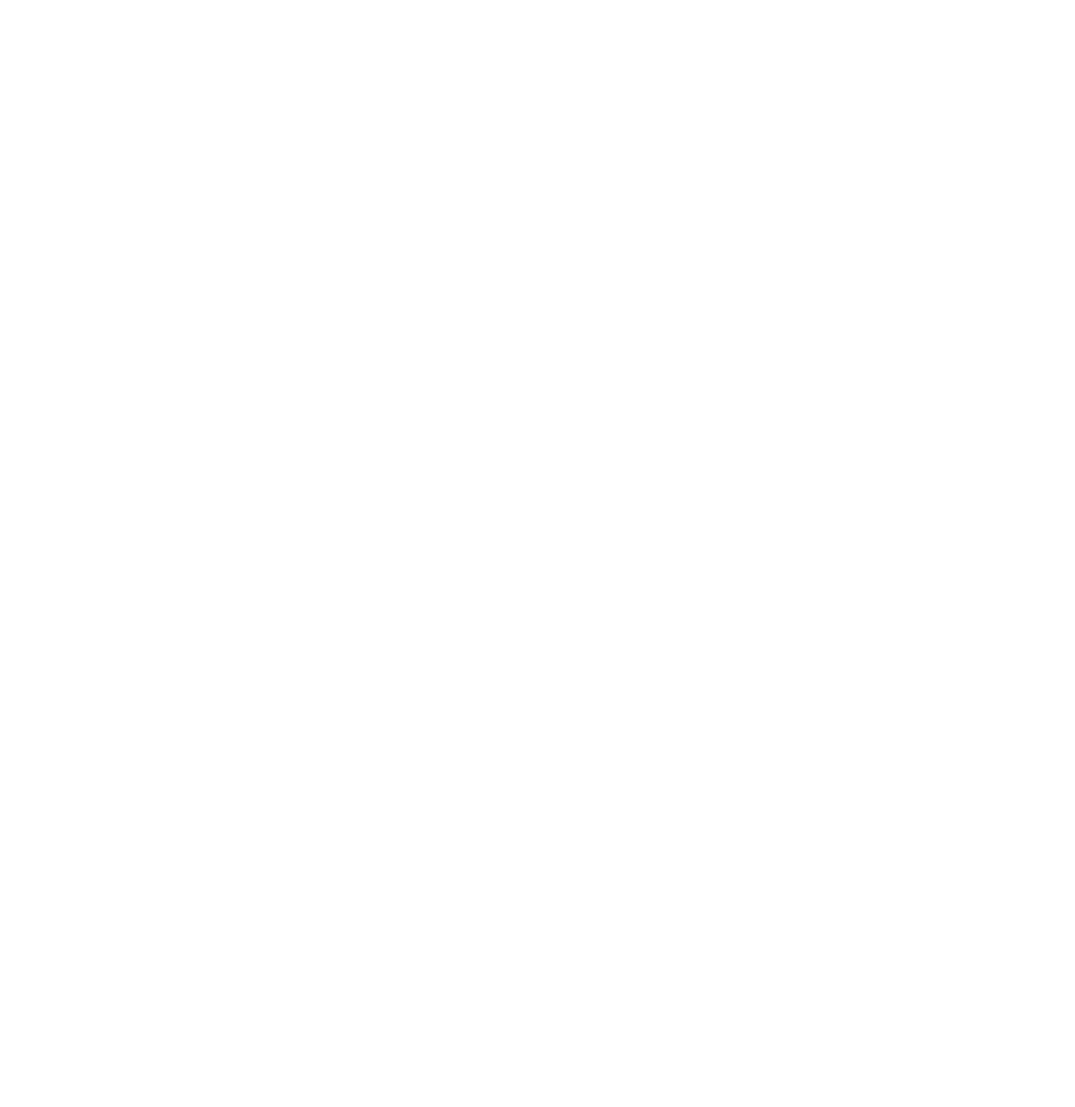
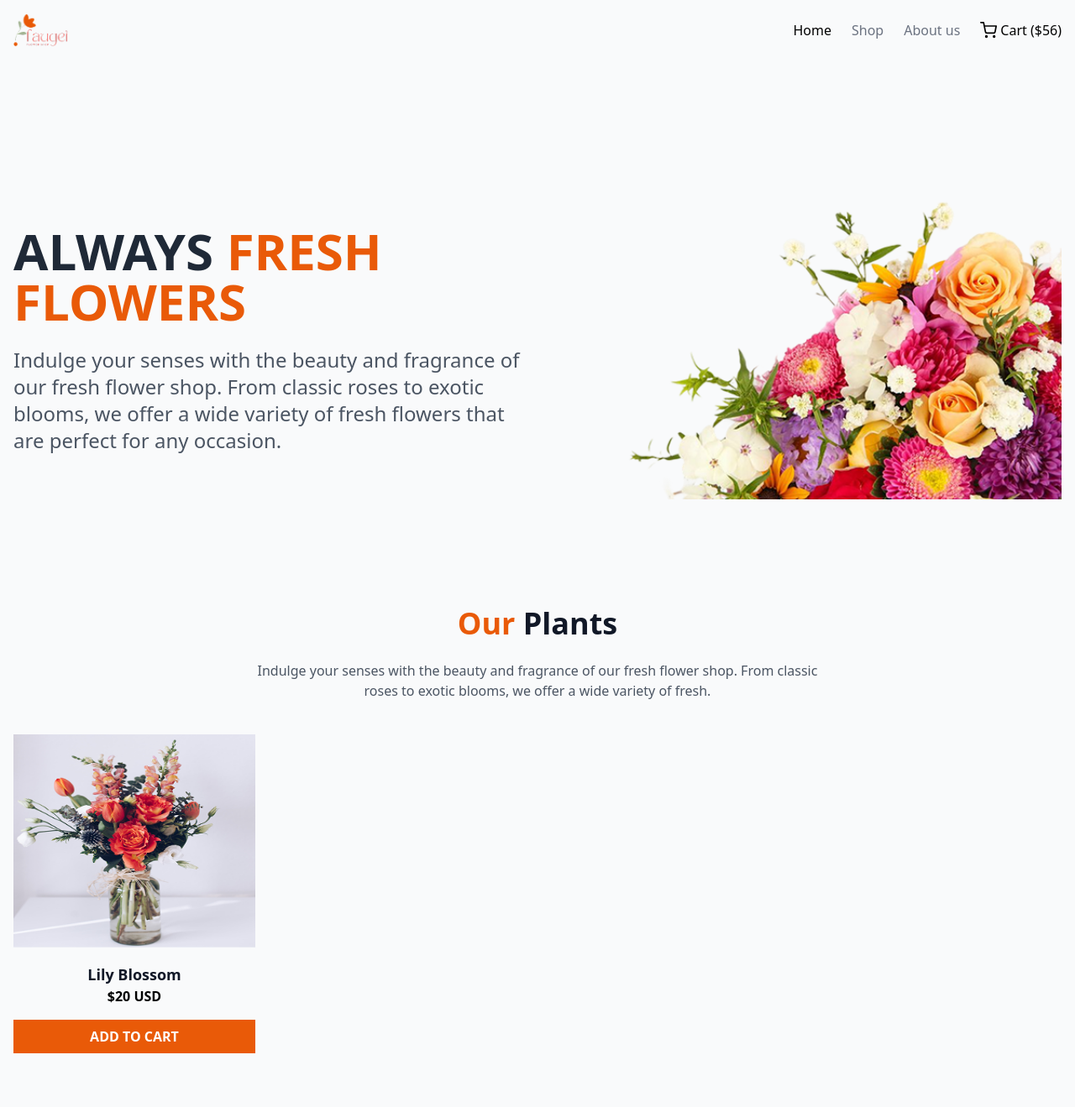
Before and after one commit to alaminkhan786/Flower-Market, a plain HTML site: page index.html in a window 1280 px wide. Shown: the whole page at 84% size. Before the commit the page ends 800 px from the top, so only its background shows below. Drawn offline with nearby package versions, Linux system fonts and the light colour scheme.

Commit message:
Nav and Hero section Done

```diff
--- a/index.html
+++ b/index.html
@@ -1,11 +1,74 @@
 <!DOCTYPE html>
 <html lang="en">
 <head>
-    <meta charset="UTF-8">
-    <meta name="viewport" content="width=device-width, initial-scale=1.0">
+    <meta charset="UTF-8" />
+    <meta name="viewport" content="width=device-width, initial-scale=1.0" />
     <title>Flower Market</title>
+    <script src="https://cdn.tailwindcss.com"></script>
+    <script src="https://unpkg.com/feather-icons"></script>
 </head>
-<body>
+<body class="bg-gray-50 font-sans text-gray-800">
+
+    <nav class="navbar">
+        <div class="max-w-7xl mx-auto flex items-center justify-between px-4 py-4">
+            <div class="flex items-center">
+                <a href="#"><img src="assets/logo.png" alt="Flower Market Logo" class="h-10" /></a>
+            </div>
+
+            <div class="flex items-center space-x-6">
+                <ul class="hidden md:flex space-x-6 font-medium text-gray-700">
+                    <li><a href="#" class="hover:underline text-black">Home</a></li>
+                    <li><a href="#" class="text-gray-500 hover:underline">Shop</a></li>
+                    <li><a href="#" class="text-gray-500 hover:underline">About us</a></li>
+                </ul>
+                <a href="cart.html" class="flex items-center text-black font-medium hover:underline">
+                    <i data-feather="shopping-cart" class="w-5 h-5"></i>
+                    <span class="ml-1">Cart ($56)</span>
+                </a>
+            </div>
+        </div>
+    </nav>
+
+    <section class="my-20"></section>
+
+    <!-- Hero Section -->
+    <section class="hero">
+        <div class="max-w-7xl mx-auto px-4 py-16 flex flex-col-reverse md:flex-row items-center gap-8">
+            <div class="flex-1 text-left md:text-left">
+                <h1 class="text-2xl md:text-6xl font-bold mb-6">ALWAYS <span class="text-[#E95A08]">FRESH FLOWERS</span></h1>
+                <p class="text-lg md:text-2xl text-gray-600">Indulge your senses with the beauty and fragrance of our fresh flower shop. From classic roses to exotic blooms, we offer a wide variety of fresh flowers that are perfect for any occasion.</p>
+            </div>
+
+            <!-- Image Content -->
+            <div class="flex-1">
+                <img src="assets/hero-flower.png" alt="Colorful Flower Bouquet" class="w-full h-auto" />
+            </div>
+        </div>
+    </section>
+
+    <!-- Our Plants Section -->
+    <section class="max-w-7xl mx-auto px-4 py-16">
+        <h2 class="text-3xl md:text-4xl font-bold text-center text-gray-900 mb-6"><span class="text-[#E95A08]">Our </span>Plants</h2>
+        <p class="text-center text-gray-600 mb-10 max-w-2xl mx-auto">
+            Indulge your senses with the beauty and fragrance of our fresh flower shop. From classic roses to exotic blooms, we offer a wide variety of fresh.
+        </p>
+
+        <!-- Flower Cards -->
+        <div class="grid grid-cols-1 sm:grid-cols-2 md:grid-cols-4 gap-8">
+            <div class="hover:shadow-lg transition text-center">
+                <img src="assets/sample-flower-image.png" alt="Lily Blossom" class="w-full h-64 mb-4">
+                <h3 class="text-lg font-semibold text-gray-900">Lily Blossom</h3>
+                <p class="text-black font-bold mb-4">$20 USD</p>
+                <button class="bg-[#E95A08] hover:bg-[#E95A58] text-white font-semibold px-4 py-2 w-full">ADD TO CART</button>
+            </div>
+        </div>
+    </section>
+
+
+
+<script>
+    feather.replace();
+</script>
 
 </body>
 </html>
```
